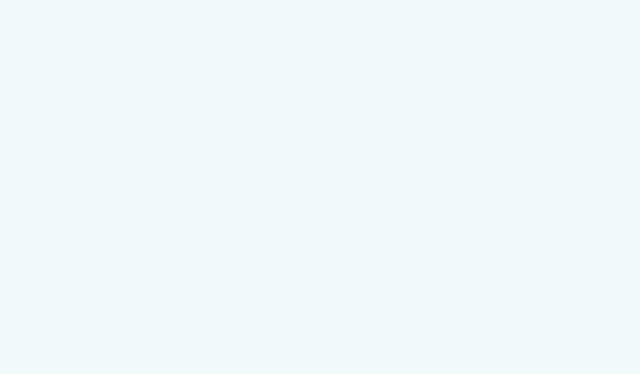
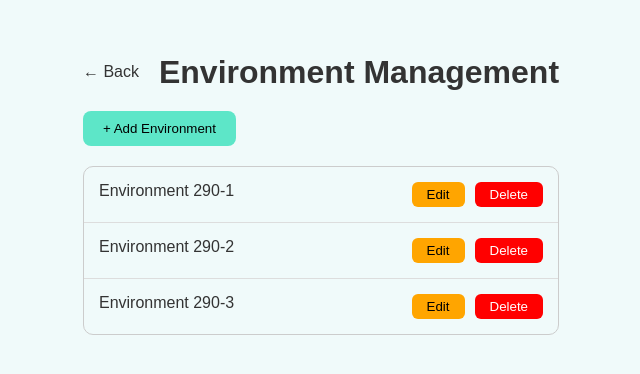
Before and after one commit to kensarusi/EduAirControl, a React (Vite) app in the folder Front-End/: page /management in a window 1280 px wide. Before the commit this address had no page. Shown: the part 206-580 px from the top of the page, without its empty margins (319-959 px from the left). Built offline with nearby package versions, Linux system fonts and the light colour scheme.

Commit message:
implementation of environmental management

```diff
--- a/Front-End/src/App.jsx
+++ b/Front-End/src/App.jsx
@@ -12,6 +12,7 @@ import AllEnvironmentsScreen from './screens/app/AllEnvironmentsScreen'
 import ProfileScreen from './screens/app/ProfileScreen'
 import SettingsScreen from './screens/app/SettingsScreen'
 import FavoritesScreen from './screens/app/FavoritesScreen'
+import EnvironmentManagement from "./screens/app/EnvironmentManagement";
 
 function App() {
   return (
@@ -32,6 +33,7 @@ function App() {
       <Route path="/profile"          element={<ProfileScreen />} />
       <Route path="/settings"         element={<SettingsScreen />} />
       <Route path="/favorites"        element={<FavoritesScreen />} />
+      <Route path="/management" element={<EnvironmentManagement />} />
     </Routes>
   )
 }
--- a/Front-End/src/components/layout/Navbar.jsx
+++ b/Front-End/src/components/layout/Navbar.jsx
@@ -17,6 +17,7 @@ function Navbar() {
     { icon: <IoStatsChart />,         label: t('nav.activity'),     path: '/all-environments' },
     { icon: <FaHeart />,              label: t('nav.favorites'),    path: '/favorites' },
     { icon: <IoSettings />,           label: t('nav.settings'),     path: '/settings' },
+    { icon: <MdOutlineMeetingRoom />, label: "Gestión", path: "/management" }
   ]
 
   const menu = (
--- /dev/null
+++ b/Front-End/src/screens/app/EnvironmentManagement.jsx
@@ -0,0 +1,88 @@
+import { useState } from "react";
+import "../../styles/app/environment.css";
+
+export default function EnvironmentManagement() {
+  const [environments, setEnvironments] = useState([
+    { id: 1, name: "Environment 290-1" },
+    { id: 2, name: "Environment 290-2" },
+    { id: 3, name: "Environment 290-3" },
+  ]);
+
+  const [showModal, setShowModal] = useState(false);
+  const [newEnv, setNewEnv] = useState("");
+
+  //  agregar
+  const handleAdd = () => {
+    if (!newEnv.trim()) return;
+
+    setEnvironments([
+      ...environments,
+      { id: Date.now(), name: newEnv },
+    ]);
+
+    setNewEnv("");
+    setShowModal(false);
+  };
+
+  //  eliminar
+  const handleDelete = (id) => {
+    setEnvironments(environments.filter((env) => env.id !== id));
+  };
+
+  return (
+    <div className="management-container">
+
+      {/* Header */}
+      <div className="header">
+        <span className="back">← Back</span>
+        <h1>Environment Management</h1>
+      </div>
+
+      {/* Botón agregar */}
+      <button className="btn-add" onClick={() => setShowModal(true)}>
+        + Add Environment
+      </button>
+
+      {/* Lista */}
+      <div className="env-list">
+        {environments.map((env) => (
+          <div key={env.id} className="env-item">
+            <span>{env.name}</span>
+
+            <div className="actions">
+              <button className="btn-edit">Edit</button>
+              <button
+                className="btn-delete"
+                onClick={() => handleDelete(env.id)}
+              >
+                Delete
+              </button>
+            </div>
+          </div>
+        ))}
+      </div>
+
+      {/* Modal */}
+      {showModal && (
+        <div className="modal-overlay">
+          <div className="modal">
+            <h2>Create Environment</h2>
+
+            <input
+              type="text"
+              placeholder="Environment name"
+              value={newEnv}
+              onChange={(e) => setNewEnv(e.target.value)}
+            />
+
+            <div className="modal-actions">
+              <button onClick={() => setShowModal(false)}>Cancel</button>
+              <button onClick={handleAdd}>Save</button>
+            </div>
+          </div>
+        </div>
+      )}
+
+    </div>
+  );
+}
--- /dev/null
+++ b/Front-End/src/styles/app/environment.css
@@ -0,0 +1,98 @@
+.management-container {
+  max-width: 800px;
+  margin: auto;
+  padding: 20px;
+}
+
+.header {
+  display: flex;
+  align-items: center;
+  gap: 20px;
+}
+
+.back {
+  cursor: pointer;
+}
+
+/* BOTÓN */
+.btn-add {
+  margin: 20px 0;
+  padding: 10px 20px;
+  background-color: #5de6c8;
+  border: none;
+  border-radius: 8px;
+  cursor: pointer;
+}
+
+/* LISTA */
+.env-list {
+  border: 1px solid #ccc;
+  border-radius: 10px;
+  overflow: hidden;
+}
+
+.env-item {
+  display: flex;
+  justify-content: space-between;
+  padding: 15px;
+  border-bottom: 1px solid #ddd;
+}
+
+.env-item:last-child {
+  border-bottom: none;
+}
+
+/* BOTONES */
+.actions {
+  display: flex;
+  gap: 10px;
+}
+
+.btn-edit {
+  background-color: orange;
+  border: none;
+  padding: 5px 15px;
+  border-radius: 6px;
+  cursor: pointer;
+}
+
+.btn-delete {
+  background-color: red;
+  color: white;
+  border: none;
+  padding: 5px 15px;
+  border-radius: 6px;
+  cursor: pointer;
+}
+
+/* MODAL */
+.modal-overlay {
+  position: fixed;
+  top: 0;
+  left: 0;
+  width: 100%;
+  height: 100%;
+  background: rgba(0,0,0,0.5);
+
+  display: flex;
+  justify-content: center;
+  align-items: center;
+}
+
+.modal {
+  background: white;
+  padding: 20px;
+  border-radius: 10px;
+  width: 300px;
+}
+
+.modal input {
+  width: 100%;
+  padding: 10px;
+  margin: 10px 0;
+}
+
+.modal-actions {
+  display: flex;
+  justify-content: space-between;
+}
```
